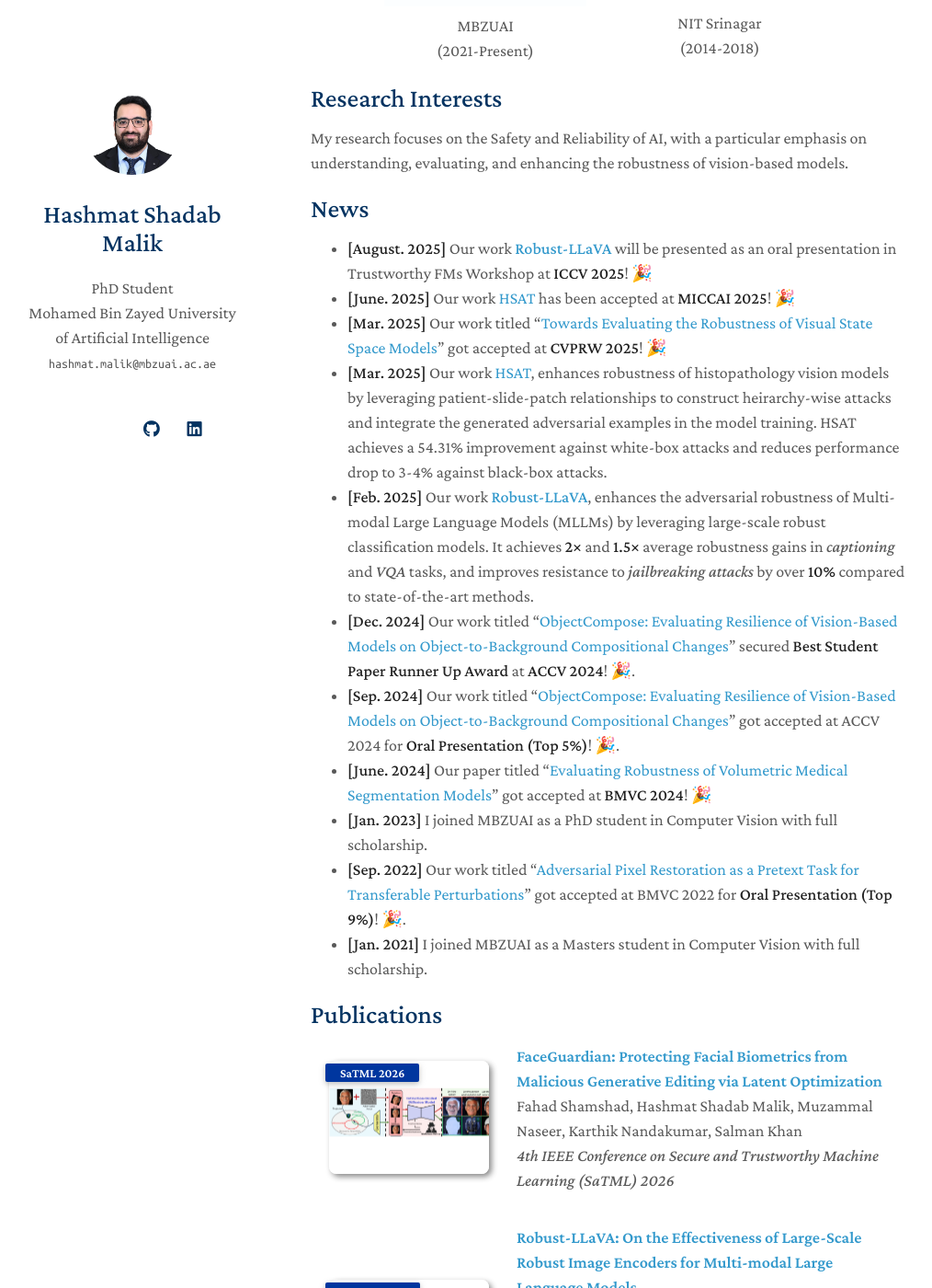
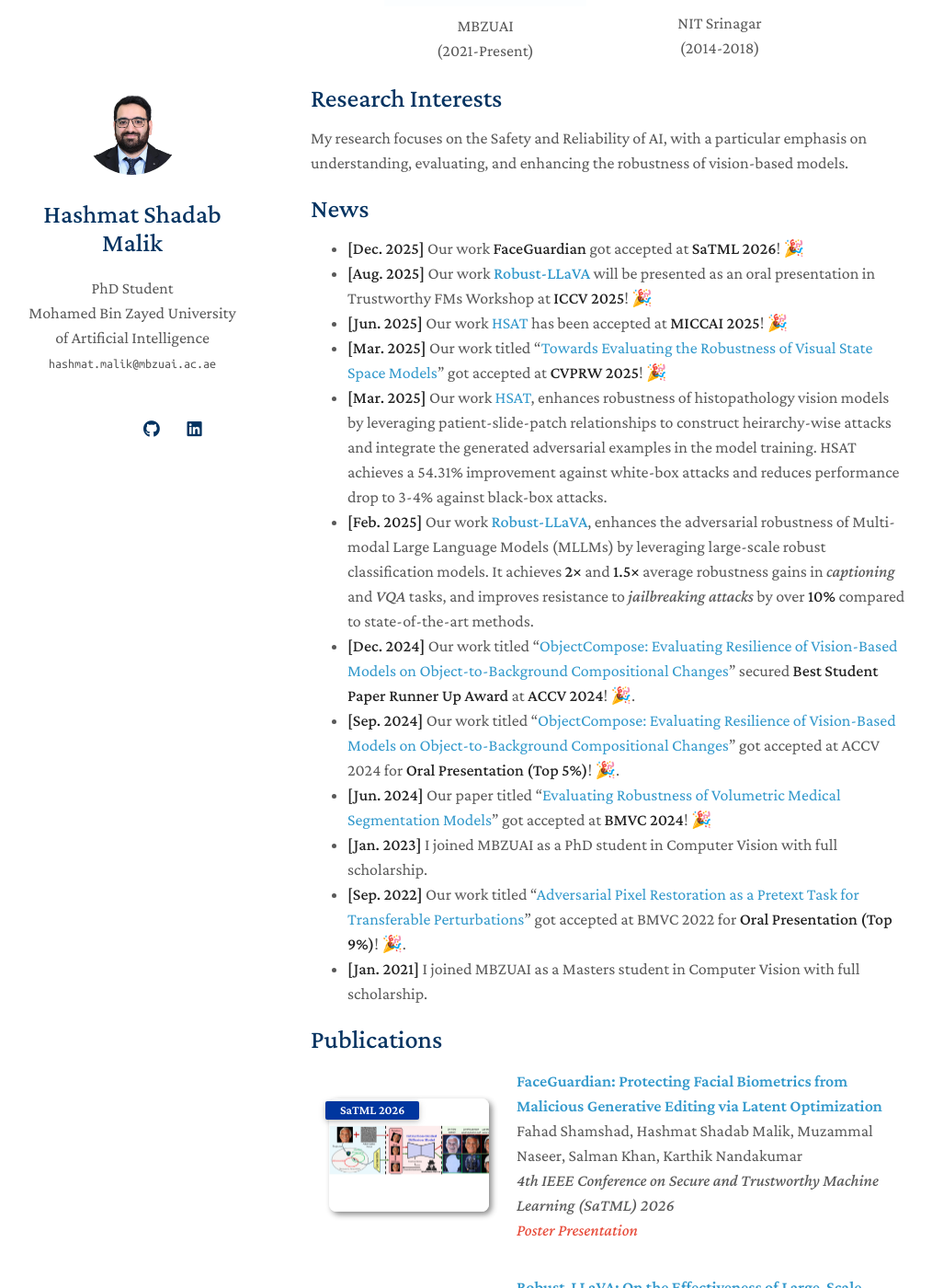
Before and after one commit to HashmatShadab/HashmatShadab.github.io, a Jekyll site: the page built from index.md, in a window 1280 px wide and 1400 px high, scrolled down 497 px. Shown: the whole window at 92% size, without its empty margins (132-1146 px from the left). Built offline with Jekyll 4.4.1, drawn with Linux system fonts in a browser that asks for light colours; nearby versions of some CDN libraries; a style sheet for code colours, icons or effects is not loaded; our own code applies the rules of GitHub Pages for plain Markdown files.

Commit message:
add publication entry for "FaceGuardian: Protecting Facial Biometrics from Malicious Generative Editing via Latent Optimization"

```diff
--- a/_includes/publications.md
+++ b/_includes/publications.md
@@ -13,9 +13,12 @@
 
   <div class="col-sm-9" style="position: relative;width: 100%;padding-right: 15px;padding-left: 20px;">
     <div class="title"><a href="">FaceGuardian: Protecting Facial Biometrics from Malicious Generative Editing via Latent Optimization</a></div>
-    <div class="author">Fahad Shamshad, Hashmat Shadab Malik, Muzammal Naseer, Karthik
-            Nandakumar, Salman Khan</div>
+    <div class="author">Fahad Shamshad, Hashmat Shadab Malik, Muzammal Naseer, Salman Khan, Karthik
+            Nandakumar </div>
     <div class="periodical"><em>4th IEEE Conference on Secure and Trustworthy Machine Learning (SaTML) 2026</em></div>
+    <div class="links">
+      <strong><i style="color:#e74d3c">Poster Presentation</i></strong>
+    </div>
 
   </div>
 </div>
--- a/index.md
+++ b/index.md
@@ -29,15 +29,16 @@ After graduation, I worked as a researcher at Indian Institute of Science [IISc]
 My research focuses on the Safety and Reliability of AI, with a particular emphasis on understanding, evaluating, and enhancing the robustness of vision-based models.
 
 ## News
-- **[August. 2025]**  Our work <strong><a href="https://hashmatshadab.github.io/Robust-LLaVA/">Robust-LLaVA</a></strong> will be presented as an oral presentation in Trustworthy FMs Workshop at **ICCV 2025**! 🎉
-- **[June. 2025]**  Our work [HSAT](https://arxiv.org/abs/2503.10629) has been accepted at **MICCAI 2025**! 🎉
+- **[Dec. 2025]**  Our work <strong>FaceGuardian</strong> got accepted at **SaTML 2026**! 🎉
+- **[Aug. 2025]**  Our work <strong><a href="https://hashmatshadab.github.io/Robust-LLaVA/">Robust-LLaVA</a></strong> will be presented as an oral presentation in Trustworthy FMs Workshop at **ICCV 2025**! 🎉
+- **[Jun. 2025]**  Our work [HSAT](https://arxiv.org/abs/2503.10629) has been accepted at **MICCAI 2025**! 🎉
 - **[Mar. 2025]** Our work titled "[Towards Evaluating the Robustness of Visual State Space Models](https://arxiv.org/abs/2406.09407)" got accepted at **CVPRW 2025**! 🎉
 - **[Mar. 2025]** Our work [HSAT](https://arxiv.org/abs/2503.10629), enhances robustness of histopathology vision models by leveraging patient-slide-patch relationships to construct heirarchy-wise attacks and integrate the generated adversarial examples in the model training. HSAT achieves a 54.31% improvement against white-box attacks and reduces performance drop to 3-4% against black-box attacks.
 - **[Feb. 2025]**   Our work <strong><a href="https://hashmatshadab.github.io/Robust-LLaVA/">Robust-LLaVA</a></strong>, enhances the adversarial robustness of Multi-modal Large Language Models (MLLMs) by leveraging large-scale robust classification models.
               It achieves <strong>2×</strong> and <strong>1.5×</strong> average robustness gains in <em>captioning</em> and <em>VQA</em> tasks, and improves resistance to <em>jailbreaking attacks</em> by over <strong>10%</strong> compared to state-of-the-art methods.
 - **[Dec. 2024]** Our work titled “[ObjectCompose: Evaluating Resilience of Vision-Based Models on Object-to-Background Compositional Changes](https://arxiv.org/abs/2403.04701)” secured **Best Student Paper Runner Up Award** at **ACCV 2024**! 🎉.
 - **[Sep. 2024]** Our work titled “[ObjectCompose: Evaluating Resilience of Vision-Based Models on Object-to-Background Compositional Changes](https://arxiv.org/abs/2403.04701)” got accepted at ACCV 2024 for **Oral Presentation (Top 5%)**! 🎉.
-- **[June. 2024]** Our paper titled “[Evaluating Robustness of Volumetric Medical Segmentation Models](https://arxiv.org/abs/2406.08486)” got accepted at **BMVC 2024**! 🎉
+- **[Jun. 2024]** Our paper titled “[Evaluating Robustness of Volumetric Medical Segmentation Models](https://arxiv.org/abs/2406.08486)” got accepted at **BMVC 2024**! 🎉
 - **[Jan. 2023]** I joined MBZUAI as a PhD student in Computer Vision with full scholarship.
 - **[Sep. 2022]** Our work titled “[Adversarial Pixel Restoration as a Pretext Task for Transferable Perturbations](https://arxiv.org/abs/2207.08803)” got accepted at BMVC 2022 for **Oral Presentation (Top 9%)**! 🎉.
 - **[Jan. 2021]**  I joined MBZUAI as a Masters student in Computer Vision with full scholarship.
```
